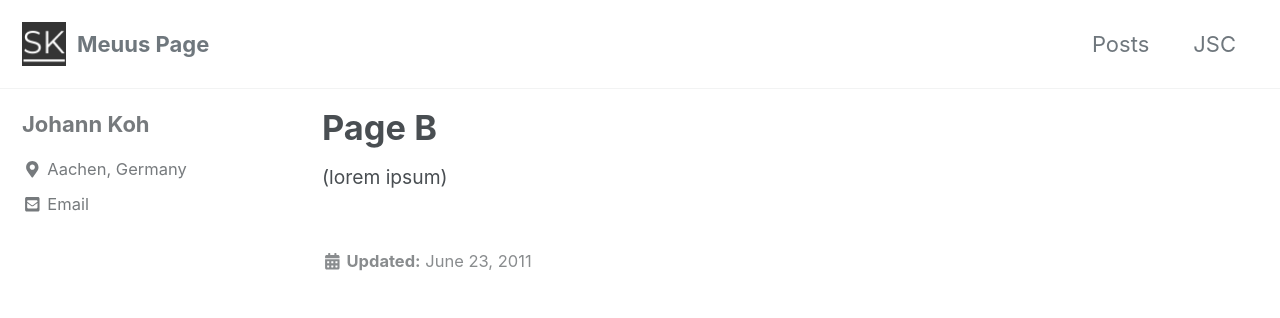
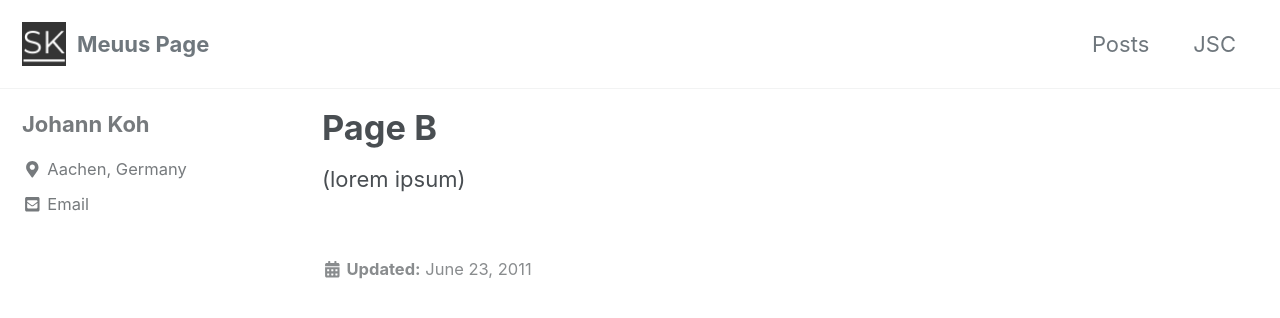
Before and after one commit to meuus/meuus.github.io, a Jekyll site: the page built from _pages/page-b.md, in a window 1280 px wide and 900 px high. Shown: the top 318 px of the window. Built offline with Jekyll 4.4.1, drawn with Linux system fonts in a browser that asks for light colours; cached includes are drawn as plain includes.

Commit message:
modified:   _sass/minimal-mistakes/_page.scss

```diff
--- a/_sass/minimal-mistakes/_page.scss
+++ b/_sass/minimal-mistakes/_page.scss
@@ -75,7 +75,7 @@
   p,
   li,
   dl {
-    font-size: 0.875em;
+    font-size: 1em;
   }
 
   /* paragraph indents */
```
